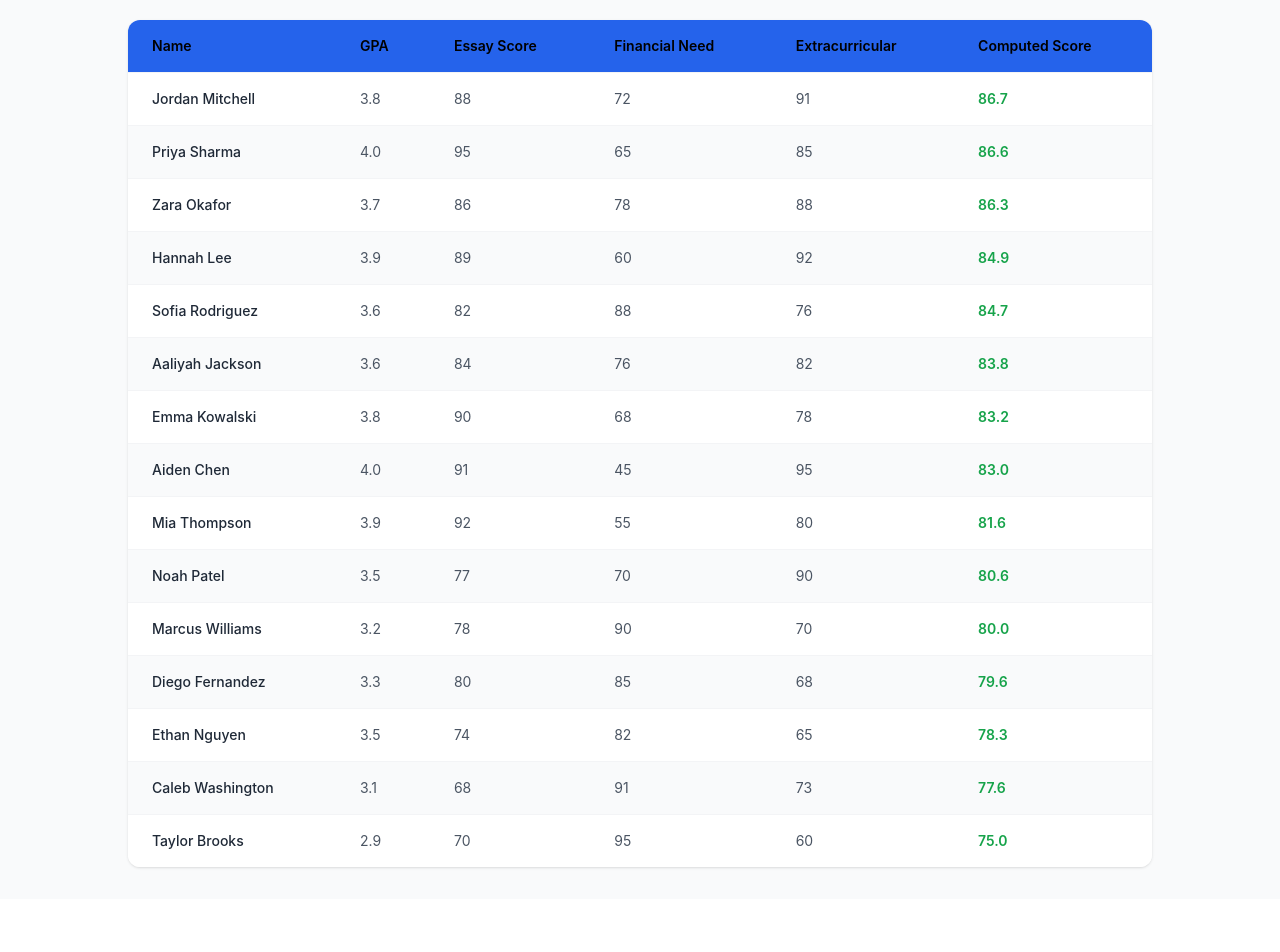
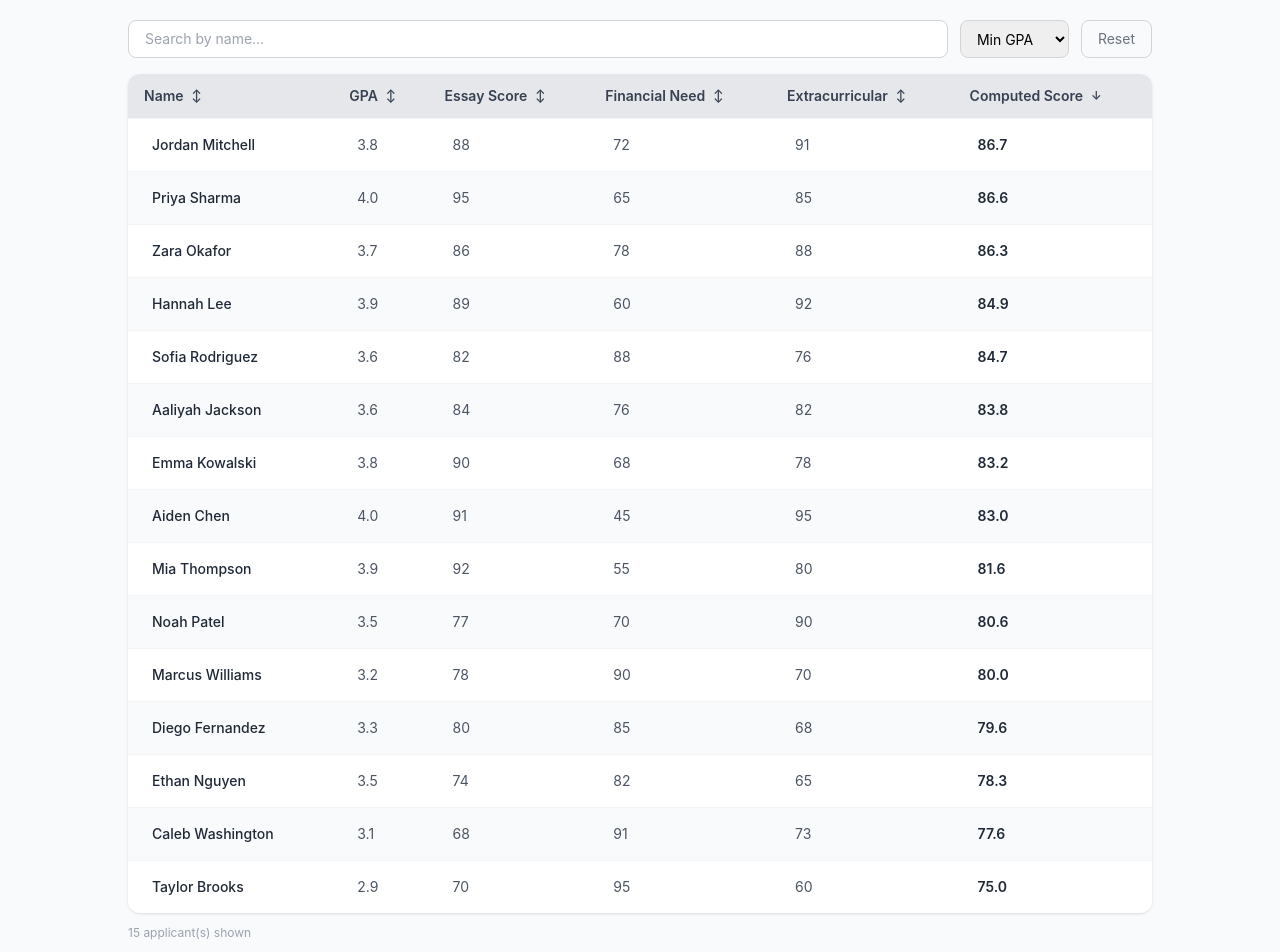
Before and after one commit to oliviaamodei/scholarship-dashboard, a Nuxt app in the folder scholarship-dashboard/: page / in a window 1280 px wide. Shown: the part 100-1052 px from the top of the page. Before the commit the page ends 999 px from the top, so only its background shows below. Built offline with nearby package versions, Linux system fonts and the light colour scheme.

Commit message:
sort, filter, search

```diff
--- a/scholarship-dashboard/app/app.vue
+++ b/scholarship-dashboard/app/app.vue
@@ -1,72 +1,98 @@
 <template>
   <div class="min-h-screen bg-gray-50 p-8">
     <div class="max-w-5xl mx-auto">
+
       <!-- Header -->
       <div class="mb-6">
-        <h1 class="text-3xl font-bold text-primary-700">Scholarship Dashboard</h1>
+        <h1 class="text-3xl font-bold text-gray-800">Scholarship Dashboard</h1>
         <p class="text-gray-500 mt-1">Applicant Overview</p>
       </div>
 
-      <!-- Metric Cards -->
-      <!-- <div class="grid grid-cols-2 md:grid-cols-4 gap-4 mb-6">
-        <div class="bg-white rounded-xl shadow p-4 border-t-4 border-primary-500">
-          <p class="text-xs text-gray-400 uppercase tracking-wide font-semibold">GPA</p>
-          <p class="text-2xl font-bold text-primary-700 mt-1">0.0 – 4.0</p>
-          <p class="text-xs text-gray-400 mt-1">Academic performance</p>
-        </div>
-        <div class="bg-white rounded-xl shadow p-4 border-t-4 border-primary-500">
-          <p class="text-xs text-gray-400 uppercase tracking-wide font-semibold">Essay Score</p>
-          <p class="text-2xl font-bold text-primary-700 mt-1">0 – 100</p>
-          <p class="text-xs text-gray-400 mt-1">Written application quality</p>
-        </div>
-        <div class="bg-white rounded-xl shadow p-4 border-t-4 border-accent-500">
-          <p class="text-xs text-gray-400 uppercase tracking-wide font-semibold">Financial Need</p>
-          <p class="text-2xl font-bold text-accent-600 mt-1">0 – 100</p>
-          <p class="text-xs text-gray-400 mt-1">Demonstrated financial need</p>
-        </div>
-        <div class="bg-white rounded-xl shadow p-4 border-t-4 border-accent-500">
-          <p class="text-xs text-gray-400 uppercase tracking-wide font-semibold">Extracurricular</p>
-          <p class="text-2xl font-bold text-accent-600 mt-1">0 – 100</p>
-          <p class="text-xs text-gray-400 mt-1">Activities &amp; involvement</p>
-        </div>
-      </div> -->
+      <!-- Search & Filter -->
+      <div class="flex gap-3 mb-4">
+        <input
+          v-model="search"
+          type="text"
+          placeholder="Search by name..."
+          class="flex-1 px-4 py-2 rounded-lg border border-gray-300 text-sm focus:outline-none focus:ring-2 focus:ring-gray-400"
+        />
+        <select v-model="minGpa" class="px-3 py-2 rounded-lg border border-gray-300 text-sm focus:outline-none focus:ring-2 focus:ring-gray-400">
+          <option value="">Min GPA</option>
+          <option value="3.5">GPA 3.5+</option>
+          <option value="3.0">GPA 3.0+</option>
+          <option value="2.5">GPA 2.5+</option>
+        </select>
+        <button @click="resetFilters" class="px-4 py-2 rounded-lg border border-gray-300 text-sm text-gray-500 hover:bg-gray-100 transition-colors">
+          Reset
+        </button>
+      </div>
 
       <!-- Table -->
       <div class="bg-white rounded-xl shadow overflow-hidden">
         <table class="w-full text-sm text-left">
-          <thead class="bg-primary-600">
+          <thead class="bg-gray-200 text-gray-700">
             <tr>
-              <th class="px-6 py-4 font-semibold">Name</th>
-              <th class="px-6 py-4 font-semibold">GPA</th>
-              <th class="px-6 py-4 font-semibold">Essay Score</th>
-              <th class="px-6 py-4 font-semibold">Financial Need</th>
-              <th class="px-6 py-4 font-semibold">Extracurricular</th>
-              <th class="px-6 py-4 font-semibold">Computed Score</th>
+              <th class="px-4 py-3 font-semibold cursor-pointer hover:bg-gray-300" @click="setSort('name')">
+                <div class="flex items-center gap-2">
+                  <span>Name</span><span class="text-xs">{{ sortIcon('name') }}</span>
+                </div>
+              </th>
+              <th class="px-4 py-3 font-semibold cursor-pointer hover:bg-gray-300" @click="setSort('gpa')">
+                <div class="flex items-center gap-2">
+                  <span>GPA</span><span class="text-xs">{{ sortIcon('gpa') }}</span>
+                </div>
+              </th>
+              <th class="px-4 py-3 font-semibold cursor-pointer hover:bg-gray-300" @click="setSort('essayScore')">
+                <div class="flex items-center gap-2">
+                  <span>Essay Score</span><span class="text-xs">{{ sortIcon('essayScore') }}</span>
+                </div>
+              </th>
+              <th class="px-4 py-3 font-semibold cursor-pointer hover:bg-gray-300" @click="setSort('financialNeed')">
+                <div class="flex items-center gap-2">
+                  <span>Financial Need</span><span class="text-xs">{{ sortIcon('financialNeed') }}</span>
+                </div>
+              </th>
+              <th class="px-4 py-3 font-semibold cursor-pointer hover:bg-gray-300" @click="setSort('extracurricular')">
+                <div class="flex items-center gap-2">
+                  <span>Extracurricular</span><span class="text-xs">{{ sortIcon('extracurricular') }}</span>
+                </div>
+              </th>
+              <th class="px-4 py-3 font-semibold cursor-pointer hover:bg-gray-300" @click="setSort('computedScore')">
+                <div class="flex items-center gap-2">
+                  <span>Computed Score</span><span class="text-xs">{{ sortIcon('computedScore') }}</span>
+                </div>
+              </th>
             </tr>
           </thead>
           <tbody>
             <tr
-              v-for="(applicant, index) in sortedApplicants"
+              v-for="(applicant, index) in processedApplicants"
               :key="applicant.id"
               :class="index % 2 === 0 ? 'bg-white' : 'bg-gray-50'"
-              class="border-t border-gray-100 hover:bg-primary-50 transition-colors"
+              class="border-t border-gray-100 hover:bg-gray-100 transition-colors"
             >
               <td class="px-6 py-4 font-medium text-gray-800">{{ applicant.name }}</td>
               <td class="px-6 py-4 text-gray-600">{{ applicant.gpa.toFixed(1) }}</td>
               <td class="px-6 py-4 text-gray-600">{{ applicant.essayScore }}</td>
               <td class="px-6 py-4 text-gray-600">{{ applicant.financialNeed }}</td>
               <td class="px-6 py-4 text-gray-600">{{ applicant.extracurricular }}</td>
-              <td class="px-6 py-4 font-semibold text-accent-600">{{ computeScore(applicant).toFixed(1) }}</td>
+              <td class="px-6 py-4 font-semibold text-gray-800">{{ computeScore(applicant).toFixed(1) }}</td>
+            </tr>
+            <tr v-if="processedApplicants.length === 0">
+              <td colspan="6" class="px-6 py-8 text-center text-gray-400">No applicants match your filters.</td>
             </tr>
           </tbody>
         </table>
       </div>
+
+      <p class="text-xs text-gray-400 mt-3">{{ processedApplicants.length }} applicant(s) shown</p>
     </div>
   </div>
 </template>
 
 <script setup lang="ts">
-import { computed } from 'vue'
+import { computed, ref } from 'vue'
+
 interface Applicant {
   id: number
   name: string
@@ -76,14 +102,75 @@ interface Applicant {
   extracurricular: number
 }
 
+// --- Search & Filter ---
+const search = ref('')
+const minGpa = ref('')
+
+function resetFilters() {
+  search.value = ''
+  minGpa.value = ''
+}
+
+// --- Sort ---
+type SortKey = 'name' | 'gpa' | 'essayScore' | 'financialNeed' | 'extracurricular' | 'computedScore'
+const sortKey = ref<SortKey>('computedScore')
+const sortDir = ref<'asc' | 'desc'>('desc')
+
+function setSort(key: SortKey) {
+  if (sortKey.value === key) {
+    sortDir.value = sortDir.value === 'asc' ? 'desc' : 'asc'
+  } else {
+    sortKey.value = key
+    sortDir.value = key === 'name' ? 'asc' : 'desc'
+  }
+}
+
+function sortIcon(key: SortKey) {
+  if (sortKey.value !== key) return '↕'
+  return sortDir.value === 'asc' ? '↑' : '↓'
+}
+
+// --- Score ---
 function computeScore(a: Applicant): number {
   const gpaNormalized = (a.gpa / 4.0) * 100
   return (gpaNormalized * 0.30) + (a.essayScore * 0.25) + (a.financialNeed * 0.25) + (a.extracurricular * 0.20)
 }
 
-const sortedApplicants = computed(() =>
-  [...applicants].sort((a, b) => computeScore(b) - computeScore(a))
-)
+// --- Combined computed ---
+const processedApplicants = computed(() => {
+  let result = [...applicants]
+
+  if (search.value.trim()) {
+    const q = search.value.toLowerCase()
+    result = result.filter(a => a.name.toLowerCase().includes(q))
+  }
+
+  if (minGpa.value) {
+    result = result.filter(a => a.gpa >= parseFloat(minGpa.value))
+  }
+
+  result.sort((a, b) => {
+    let valA: number | string
+    let valB: number | string
+
+    if (sortKey.value === 'computedScore') {
+      valA = computeScore(a)
+      valB = computeScore(b)
+    } else if (sortKey.value === 'name') {
+      valA = a.name
+      valB = b.name
+    } else {
+      valA = a[sortKey.value]
+      valB = b[sortKey.value]
+    }
+
+    if (valA < valB) return sortDir.value === 'asc' ? -1 : 1
+    if (valA > valB) return sortDir.value === 'asc' ? 1 : -1
+    return 0
+  })
+
+  return result
+})
 
 const applicants: Applicant[] = [
   { id: 1,  name: 'Jordan Mitchell',   gpa: 3.8,  essayScore: 88, financialNeed: 72, extracurricular: 91 },
```
